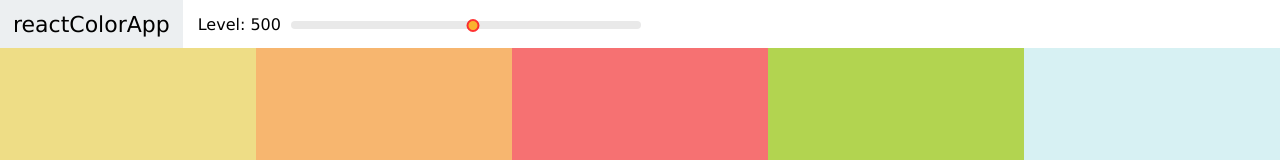
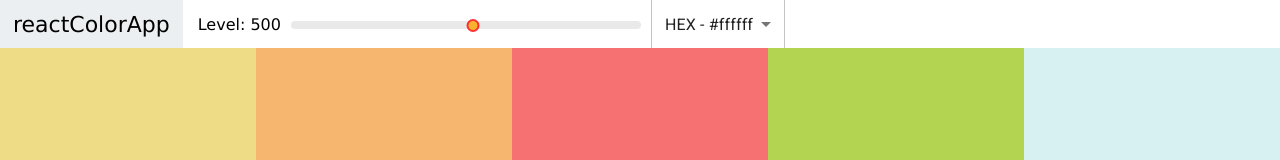
Before and after one commit to jonahCodes/ReactColorProject, a React (Create React App) app: page / in a window 1280 px wide. Shown: the top 160 px of the page. Built offline with nearby package versions, Linux system fonts and the light colour scheme.

Commit message:
add SelectMenu/material-ui

```diff
--- a/package.json
+++ b/package.json
@@ -8,6 +8,9 @@
   ],
   "main": "src/index.js",
   "dependencies": {
+    "@emotion/react": "^11.11.1",
+    "@emotion/styled": "^11.11.0",
+    "@mui/material": "^5.14.19",
     "chroma-js": "^2.4.2",
     "loader-utils": "3.2.1",
     "rc-slider": "^10.5.0",
--- a/src/colorApp/NavBar.js
+++ b/src/colorApp/NavBar.js
@@ -1,12 +1,25 @@
 import { Component } from "react";
 import Slider from "rc-slider";
+import Select from "@mui/material/Select";
 import "rc-slider/assets/index.css";
 
 import "./navbar.css";
+import MenuItem from "@mui/material/MenuItem";
 
 export class Navbar extends Component {
+  constructor(props) {
+    super(props);
+    this.state = {
+      format: "hex",
+    };
+  }
+  handleChange = (e) => {
+    this.setState({ format: e.target.value });
+    this.props.handleChange(e.target.value);
+  };
   render() {
     const { level, changeLevel } = this.props;
+    const { format } = this.state;
     return (
       <header className="Navbar">
         <div className="logo">
@@ -24,6 +37,13 @@
             />
           </div>
         </div>
+        <div className="select-container">
+          <Select value={format} onChange={this.handleChange}>
+            <MenuItem value="hex">HEX - #ffffff</MenuItem>
+            <MenuItem value="rgb">RGB - rgb(255,255,255)</MenuItem>
+            <MenuItem value="rgba">RGBA - rgba(255,255,255, 0,3)</MenuItem>
+          </Select>
+        </div>
       </header>
     );
   }
--- a/src/colorApp/Palette.js
+++ b/src/colorApp/Palette.js
@@ -7,20 +7,28 @@
     super(props);
     this.state = {
       level: 500,
+      format: "hex",
     };
   }
   changeLevel = (level) => {
     this.setState({ level });
   };
+  changeFormat = (val) => {
+    this.setState({ format: val });
+  };
   render() {
     const { colors } = this.props.palette;
-    const { level } = this.state;
+    const { level, format } = this.state;
     const colorBoxes = colors[level].map((color, index) => (
-      <ColorBox key={index} background={color.hex} name={color.name} />
+      <ColorBox key={index} background={color[format]} name={color.name} />
     ));
     return (
       <div className="Palette">
-        <Navbar level={level} changeLevel={this.changeLevel} />
+        <Navbar
+          level={level}
+          handleChange={this.changeFormat}
+          changeLevel={this.changeLevel}
+        />
         {/* navbar goes here */}
         <div className="Palette-colors">{colorBoxes}</div>
         {/* footer goes here */}
--- a/src/colorApp/colorHelper.js
+++ b/src/colorApp/colorHelper.js
@@ -21,7 +21,7 @@
         rgb: chroma(scale[i]).css(),
         rgba: chroma(scale[i])
           .css()
-          .replace("rgba", "rgba")
+          .replace("rgb", "rgba")
           .replace(")", ",1.0)"),
       });
     }
```
Also changed, not shown: 2 other files (tests, documents, lock files or other folders).
